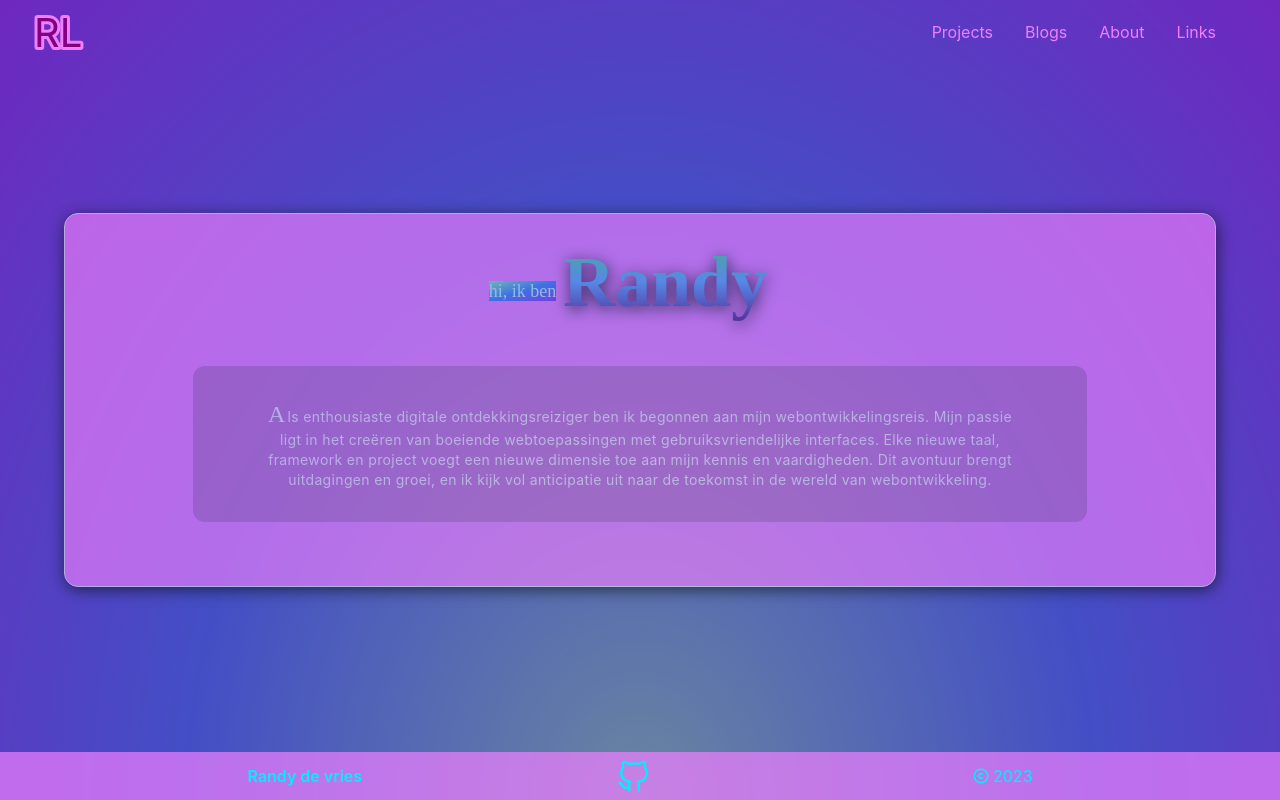
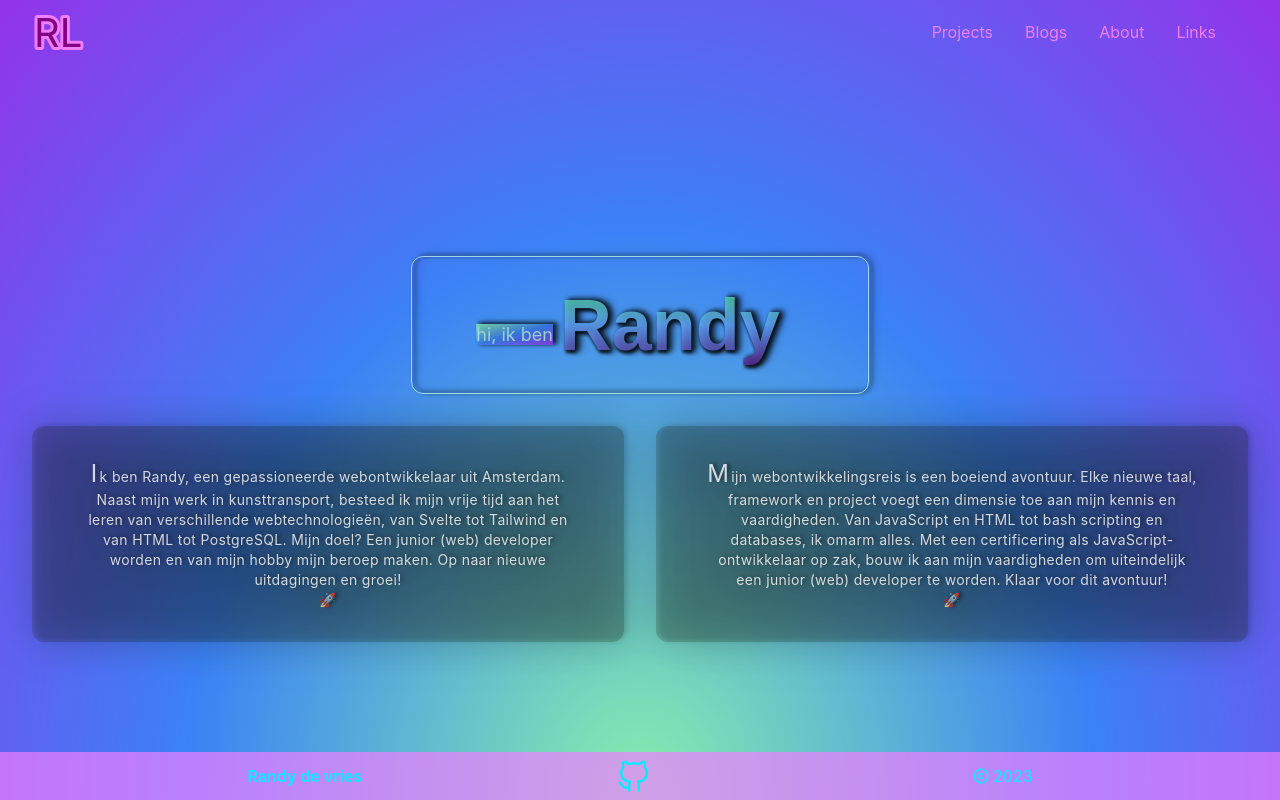
Before and after one commit to Freezler/svelte-app, a SvelteKit app: page /about in a window 1280 px wide. Built offline with nearby package versions, Linux system fonts and the light colour scheme.

Commit message:
added some test animations on about

```diff
--- a/src/components/Navbar.svelte
+++ b/src/components/Navbar.svelte
@@ -64,7 +64,7 @@
 <!-- Conditional Mobile Menu Overlay -->
 {#if showNav}
 	<div
-		class="select-none fixed inset-0 flex items-center justify-center bg-gray-800 bg-opacity-75 z-50"
+		class="animate-fast-slide-in select-none fixed inset-0 flex items-center justify-center bg-gray-800 bg-opacity-75 z-50"
 		on:click={toggleNav}
 		on:keypress={toggleNav}
 		role="button"
--- a/src/routes/+page.svelte
+++ b/src/routes/+page.svelte
@@ -6,7 +6,7 @@
 	onDestroy(() => console.log('Unmounted home page'));
 </script>
 
-<main class="flex flex-col m-0 p-0">
+<main class="flex flex-col m-0 p-0 animate-slow-fade-in">
 	<ImgOverlay />
 	<div class="blur-[0.7px] opacity-50 text-center relative z-20 animate-bounce">
 		<div class=" flex justify-center flex-col items-center translate-y-[6.8rem] z-10">
--- a/src/routes/about/+page.svelte
+++ b/src/routes/about/+page.svelte
@@ -2,28 +2,46 @@
 	const name = 'Randy';
 </script>
 
+<main class="animate-slow-fade-in drop-shadow-[3px_-1px_2px_rgba(1,1,1,0.7)]  rounded-[12px] opacity-100 p-0 m-0 flex flex-col text-center items-center justify-center box-border">
+	<div class="w-full h-[110%] flex flex-col text-center items-center justify-center box-border">
 		<div
-	class="w-full h-screen flex flex-col items-center justify-center box-border bg-violet-900 bg-opacity-50"
+			class="animate- transition-all drop-shadow-[3px_-1px_2px_rgba(1,1,1,0.7)] rounded-[12px] border-[0.1px] border-[#b9f3f2] opacity-80 p-8 mt-[20%] mb-[2rem] w-fit flex flex-col items-center justify-center box-border drop"
 		>
-	<div
-		class="text-center first:text-xl border-[1px] border-[primary] rounded-[0.875rem] bg-[#EF7FFF] pb-12 px-4 opacity-[65%] flex flex-col  items-center justify-center w-[90%] xl:w-60%] drop-shadow-[1px_3px_8px_rgba(1,5,5,0.9)]"
+			<h3 class="text-2xl items-center justify-center mr-14">
+				<!-- Changed class to align the sup and span elements -->
+				<sup class="text-[#b9f3f2] ml-8 mx-auto font-sans bg-gradient-to-br">hi, ik ben</sup
 				>
-		<h3 class="py-8 text-2xl w-screen items-center justify-center mr-14">
-			<!-- Changed class to align the sup and span elements -->
-			<sup class="text-[#b9f3f2] ml-8 mx-auto font-handwriting bg-gradient-to-br  ">hi, ik ben</sup>
 				<span
-				class="w-full mt-8 drop-shadow-[1px_3px_8px_rgba(1,5,5,0.9)] font-handwriting text-6xl lg:text-7xl font-semibold
+					class="w-full drop-shadow-[1.4px_3px_1.4px_rgba(1,1,1,0.9)] font-display text-6xl lg:text-7xl font-semibold
 				bg-gradient-to-b bg-clip-text text-transparent from-green-400 via-blue-400 to-purple-900"
 				>
 					{name}
 				</span>
 			</h3>
-		<p class="my-4 px-16 py-8 rounded-[12px] font-Inter text-sm text-[hsla(255,255%,255%,0.8)] word-break tracking-wide line-clamp-7 w-[80%] bg-[hsla(98,29%,11%,0.2)]">
-			<span class="capitalize text-2xl font-handwriting pr-[2px]">a</span>ls enthousiaste digitale ontdekkingsreiziger ben ik begonnen aan mijn
-			webontwikkelingsreis. Mijn passie ligt in het creëren van boeiende webtoepassingen met
-			gebruiksvriendelijke interfaces. Elke nieuwe taal, framework en project voegt een nieuwe
-			dimensie toe aan mijn kennis en vaardigheden. Dit avontuur brengt uitdagingen en groei,
-			en ik kijk vol anticipatie uit naar de toekomst in de wereld van webontwikkeling.
+		</div>
+		<div
+			class="drop-shadow-[1.7px_1px_22px_rgba(1,1,1,0.7)] flex flex-col sm:flex-col md:flex-row md:justify-around gap-8 mx-8"
+		>
+			<p
+				class="animate-fast-slide-up w-1/2 xs:w-[80%] sm:w-[80%] mx-auto px-12 py-8 rounded-[12px] font-inter text-sm text-[hsla(255,255%,255%,0.8)] word-break tracking-wide line-clamp-7 bg-[hsla(98,29%,11%,0.2)]"
+			>
+				<span class="capitalize text-2xl lg font-sans font-normal pr-[2px]">I</span>k ben
+				Randy, een gepassioneerde webontwikkelaar uit Amsterdam. Naast mijn werk in
+				kunsttransport, besteed ik mijn vrije tijd aan het leren van verschillende
+				webtechnologieën, van Svelte tot Tailwind en van HTML tot PostgreSQL. Mijn doel? Een
+				junior (web) developer worden en van mijn hobby mijn beroep maken. Op naar nieuwe
+				uitdagingen en groei! <br /> 🚀
+			</p>
+			<p
+				class="animate-fast-slide-in w-1/2 xs:w-[80%] sm:w-[80%] mx-auto px-12 py-8 rounded-[12px] font-inter text-sm text-[hsla(255,255%,255%,0.8)] word-break tracking-wide line-clamp-7 bg-[hsla(98,29%,11%,0.2)]"
+			>
+				<span class="capitalize text-2xl font-sans font-normal pr-[2px]">m</span>ijn
+				webontwikkelingsreis is een boeiend avontuur. Elke nieuwe taal, framework en project
+				voegt een dimensie toe aan mijn kennis en vaardigheden. Van JavaScript en HTML tot
+				bash scripting en databases, ik omarm alles. Met een certificering als
+				JavaScript-ontwikkelaar op zak, bouw ik aan mijn vaardigheden om uiteindelijk een
+				junior (web) developer te worden. Klaar voor dit avontuur!<br /> 🚀
 			</p>
 		</div>
 	</div>
+</main>
--- a/tailwind.config.js
+++ b/tailwind.config.js
@@ -11,10 +11,45 @@ export default {
         'slow-fade-out': 'fade-out 1s ease-in-out',
         'fast-fade-out': 'fade-out 0.5s ease-in-out',
         'slow-slide-in': 'slide-in 1s ease-in-out',
-        'fast-slide-in': 'slide-in 0.5s ease-in-out',
+        'fast-slide-in': 'slide-in 0.6s cubic-bezier(0.215, 0.91, 0.655, 1)',
+        'slow-slide-up': 'slide-up 3s cubic-bezier(0.215, 0.61, 0.355, 1)',
         'slow-slide-out': 'slide-out 1s ease-in-out',
         'fast-slide-out': 'slide-out 0.5s ease-in-out',
-        'ani-translate-y': 'translate-y 1s ease-in-out',
+        'ani-translate-y': 'translate-y 5s ease-in-out',
+        'wave': 'wave 5s ease-in-out',
+        'fast-slide-up': 'slide-up 1.6s cubic-bezier(0.215, 0.61, 0.355, 1)',
+      },
+      keyframes: {
+        'fade-in': {
+          '0%': { opacity: '0' },
+          '100%': { opacity: '1' },
+        },
+        'fade-out': {
+          '0%': { opacity: '1' },
+          '100%': { opacity: '0' },
+        },
+        'slide-in': {
+          '0%': { transform: 'translateX(100%)' },
+          '100%': { transform: 'translateX(0)' },
+        },
+        'slide-out': {
+          '0%': { transform: 'translateX(0)' },
+          '100%': { transform: 'translateX(-100%)' },
+        },
+        'translate-y': {
+          '0%': { transform: 'translateY(0)' },
+          '100%': { transform: 'translateY(-100%)' },
+        },
+        'wave': {
+          '0%': { transform: 'rotate(0deg)' },
+          '25%': { transform: 'rotate(45deg)' },
+          '50%': { transform: 'rotate(90deg)' },
+          '100%': { transform: 'rotate(0deg)' },
+        },
+        'slide-up': {
+          '0%': { transform: 'translateY(100%)' },
+          '100%': { transform: 'translateY(0)' },
+        },
       },
 
       fontFamily: {
@@ -62,7 +97,7 @@ export default {
         sans: ['Inter', 'Arial', 'Helvetica', 'sans-serif'],
         serif: ['Georgia', 'serif'],
         mono: ['Menlo', 'Monaco', 'Courier New', 'monospace'],
-        display: ['Oswald', 'sans-serif'],
+        display: ['San-francisco', 'sans-serif'],
         handwriting: ['Pacifico', 'cursive'],
       }
     },
```
Also changed, not shown: src/routes/projects/+page.svelte (+3 -5 lines), src/routes/blogs/+page.svelte (line endings or trailing spaces). Lines whose indentation alone changed are shown as unchanged.
